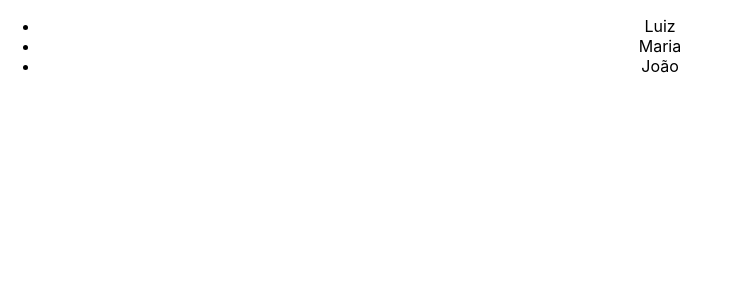
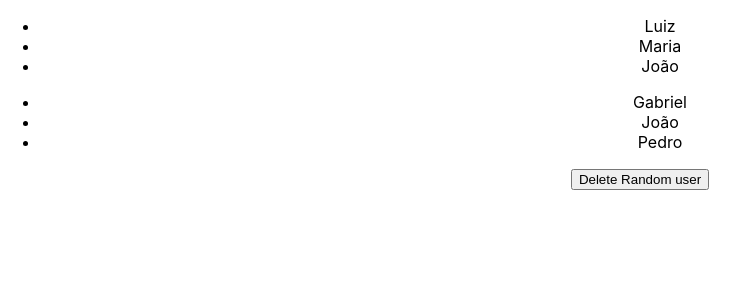
Before and after one commit to gabsbento/curso-react, a React (Create React App) app: page / in a window 1280 px wide. Shown: the top 300 px of the page, without its empty margins (0-749 px from the left). Built offline with nearby package versions, Linux system fonts and the light colour scheme.

Commit message:
:sparkles: feat: previous state

```diff
--- a/src/components/ListRender.jsx
+++ b/src/components/ListRender.jsx
@@ -2,6 +2,19 @@
 
 const ListRender = () => {
   const [list] = React.useState(["Luiz", "Maria", "João"]);
+
+  const [users, setUsers] = React.useState([
+    { id: 1, name: "Gabriel", age: 31 },
+    { id: 2, name: "João", age: 28 },
+    { id: 3, name: "Pedro", age: 44 },
+  ]);
+
+  const deleteRandom = () => {
+    const randomNumber = Math.floor(Math.random() * 4);
+    setUsers((prevUsers) => {
+      return prevUsers.filter((user) => randomNumber !== user.id);
+    });
+  };
   return (
     <div>
       <ul>
@@ -9,6 +22,12 @@
           <li key={index}>{item}</li>
         ))}
       </ul>
+      <ul>
+        {users.map((item, index) => (
+          <li key={index}>{item.name}</li>
+        ))}
+      </ul>
+      <button onClick={deleteRandom}>Delete Random user</button>
     </div>
   );
 };
```
